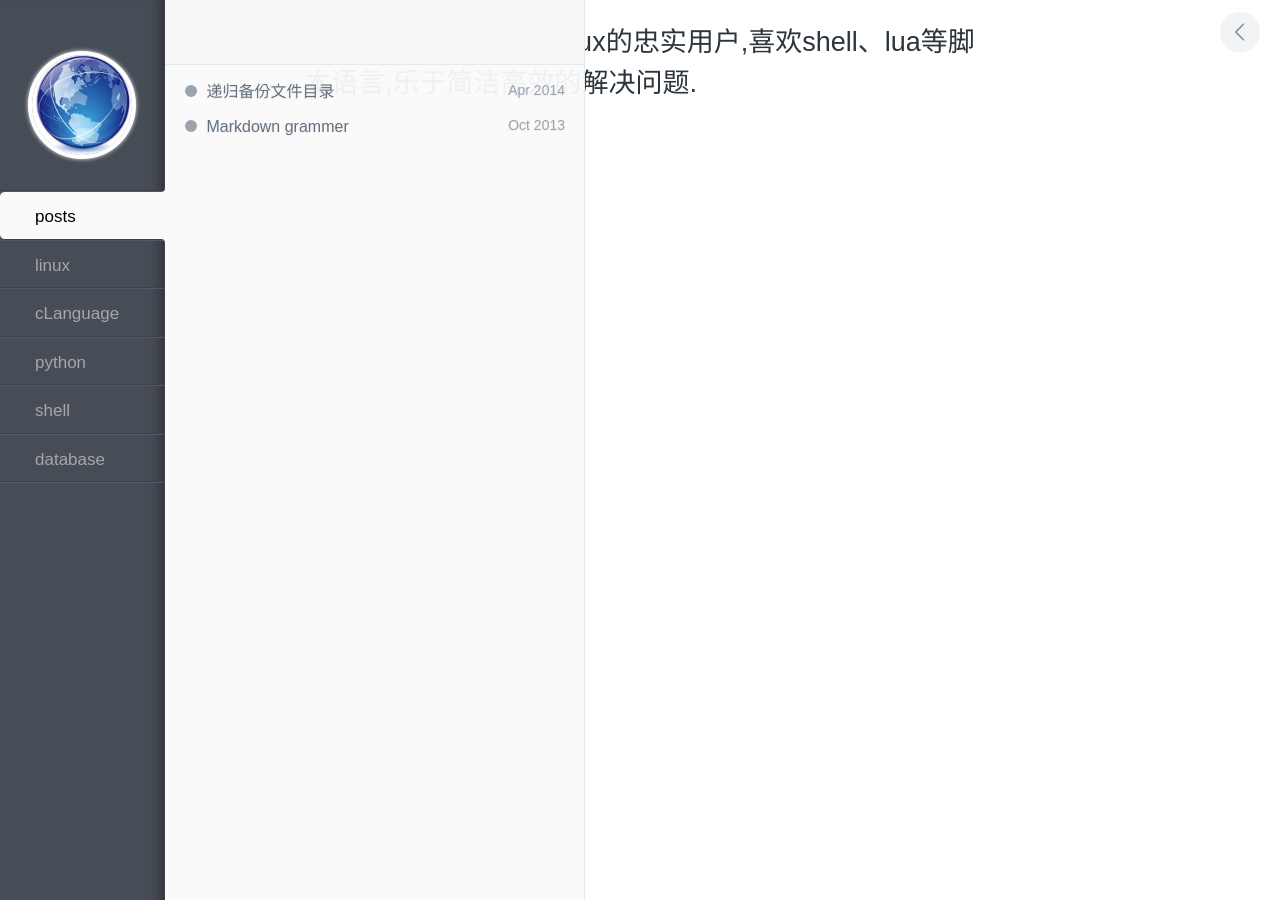
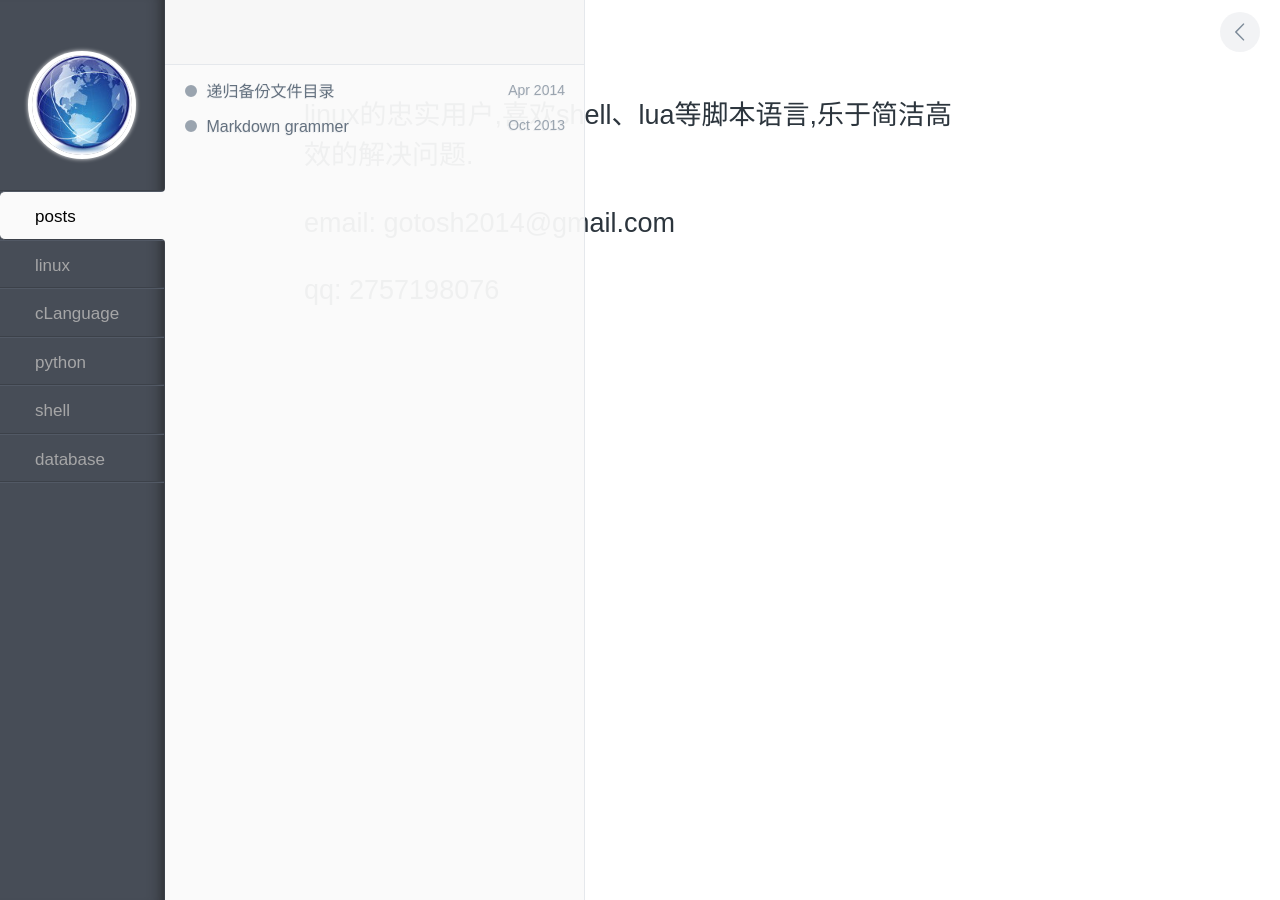
Before and after one commit to segcoredump/segdump.github.io, a Jekyll site: the page built from index.html, in a window 1280 px wide. Built offline with Jekyll 4.4.1, drawn with Linux system fonts in a browser that asks for light colours; nearby versions of some CDN libraries; library files that are not in the unit come from our copies; Markdown is read by kramdown in place of the engine named in the settings; the list of posts is cut into pages by our own code.

Commit message:
about me

```diff
--- a/index.html
+++ b/index.html
@@ -5,7 +5,10 @@ title: segment dump|HomePage
 
 <article id="post__content">
   <h2 id="post__title">
+  	<p>Focus on C ,Server.</p>
+	<p>linux的忠实用户,喜欢shell、lua等脚本语言,乐于简洁高效的解决问题.</p>
 
-		Focus on C ,Server.
-		linux的忠实用户,喜欢shell、lua等脚本语言,乐于简洁高效的解决问题.</h2>
+	<p></p>
+	<p>email: gotosh2014@gmail.com</p>
+	<p>qq: 2757198076</p></h2>
 </article> <!-- end #post__content -->
```
